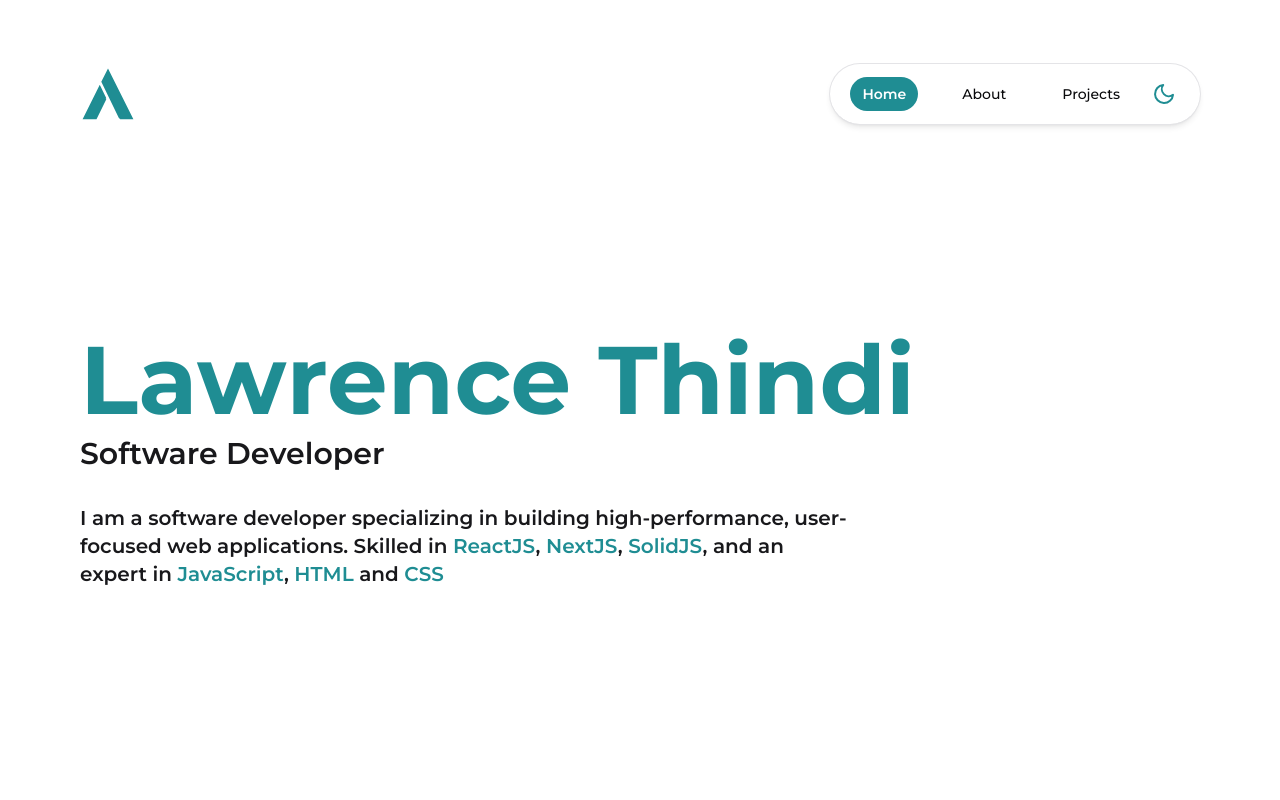
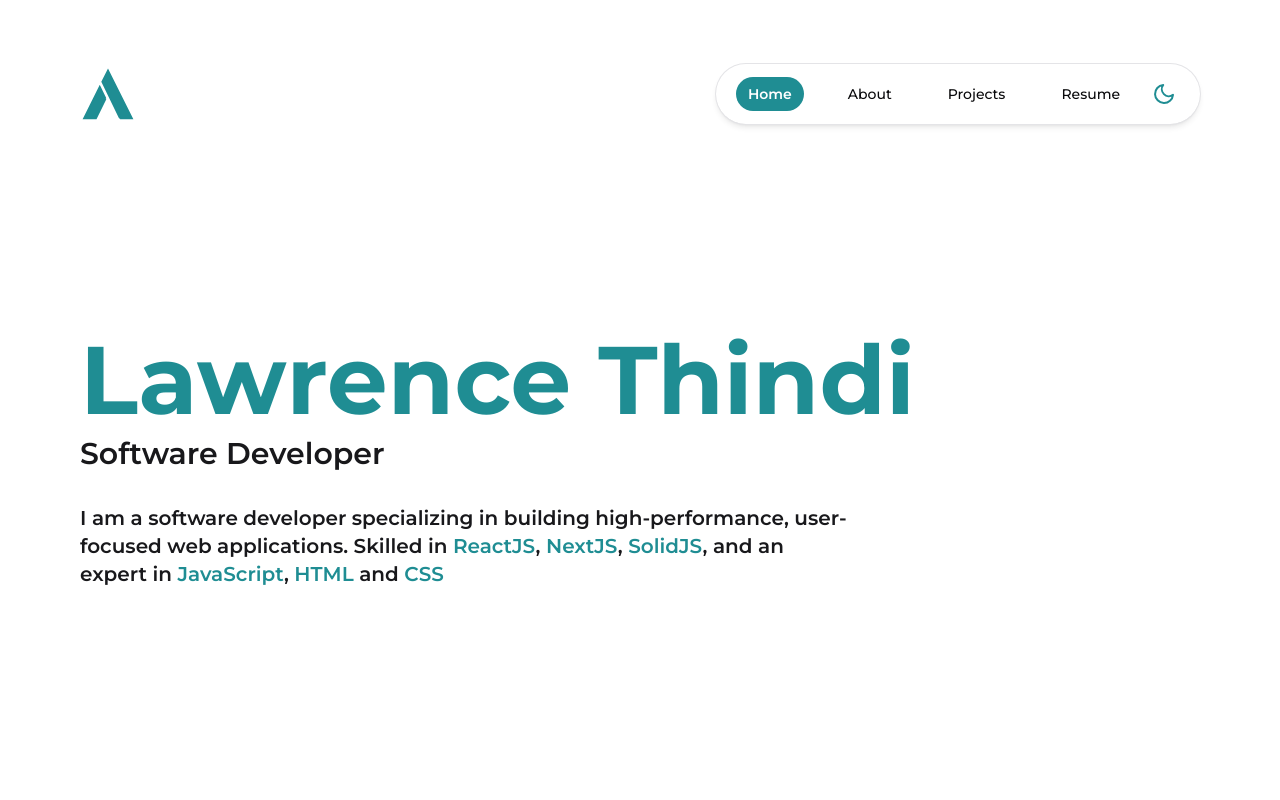
Before and after one commit to konkarah/my_portfolio, a Next.js app: page / in a window 1280 px wide. Shown: the top 800 px of the page. Built offline with nearby package versions, Linux system fonts and the light colour scheme.

Commit message:
add resume to navbar

```diff
--- a/src/data/navigationRoutes.ts
+++ b/src/data/navigationRoutes.ts
@@ -4,4 +4,5 @@ export const routes: NavbarRoutes = [
   { title: "Home", href: "/" },
   { title: "About", href: "/about" },
   { title: "Projects", href: "/projects" },
+  { title: "Resume", href: "/resume.pdf" }
 ];
--- a/src/data/siteMetaData.mjs
+++ b/src/data/siteMetaData.mjs
@@ -4,7 +4,7 @@ export const siteMetadata = {
   headerTitle: "Lawrence Thindi",
   description: "Frontend and Reactjs developer",
   language: "en-us",
-  theme: "light",
+  theme: "dark",
   siteName: "thindi.vercel.app",
   siteUrl: "https://thindi.vercel.app",
   siteRepo: "https://github.com/konkarah/",
--- a/src/layout/navbar.tsx
+++ b/src/layout/navbar.tsx
@@ -45,11 +45,32 @@ export default function Navbar(props: NavbarProps) {
         <nav className="hidden items-center gap-2 rounded-full px-2 py-2 shadow-md ring-1 ring-zinc-200 backdrop-blur-md dark:ring-accent/50 md:flex">
         <ul className="flex gap-2 text-sm font-medium">
           {props.routes.map((_link, index) => {
+            // Check if this is the Resume link (by title or href)
+            const isResume =
+              _link.title.toLowerCase() === "resume" ||
+              _link.href.toLowerCase().includes("resume");
+
             return (
               <li
                 key={index}
                 className="my-3 transition-transform duration-100 hover:scale-[1.1]"
               >
+                {isResume ? (
+                  <a
+                    href="/resume.pdf"
+                    target="_blank"
+                    rel="noopener noreferrer"
+                    download
+                    className={classNames(
+                      pathName === _link.href
+                        ? "font-semibold text-background dark:hover:text-foreground"
+                        : "text-foreground",
+                      "group relative mx-3 rounded-full px-3 py-2 transition-colors duration-200",
+                    )}
+                  >
+                    {_link.title}
+                  </a>
+                ) : (
                   <Link
                     href={_link.href}
                     className={classNames(
@@ -76,6 +97,7 @@ export default function Navbar(props: NavbarProps) {
                     )}
                     {_link.title}
                   </Link>
+                )}
               </li>
             );
           })}
```
Also changed, not shown: 1 other file (tests, documents, lock files or other folders). Lines whose indentation alone changed are shown as unchanged.
